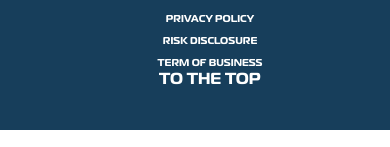
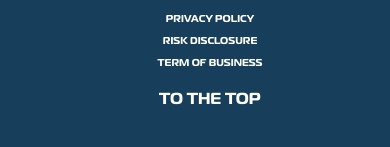
Before and after one commit to Saiyan619/artic-capital, a React (Vite) app: page / in a window 390 px wide. Shown: the part 8960-9107 px from the top of the page. Built offline with nearby package versions, Linux system fonts and the light colour scheme.

Commit message:
third commit

```diff
--- a/src/components/Footer.jsx
+++ b/src/components/Footer.jsx
@@ -36,7 +36,7 @@ const Footer = () => {
                   </ul>
               </div>
 
-              <div onClick={scrollToHeader}>
+              <div className="to-the-top-container" onClick={scrollToHeader}>
                   <span>to the top</span>
               </div>
           </div>
--- a/src/components/footer.css
+++ b/src/components/footer.css
@@ -71,11 +71,15 @@ ul{
         text-align: center;
     }
 
+    .to-the-top-container{
+        margin-top: 20px;
+    }
+
     .sub-footer span{
         color: white;
         font-family: 'Magistral';
         cursor: pointer;
-        margin-top: 10px;
+        margin-top: 50px;
         text-transform: uppercase;
         margin-left: 30px;
 
```
